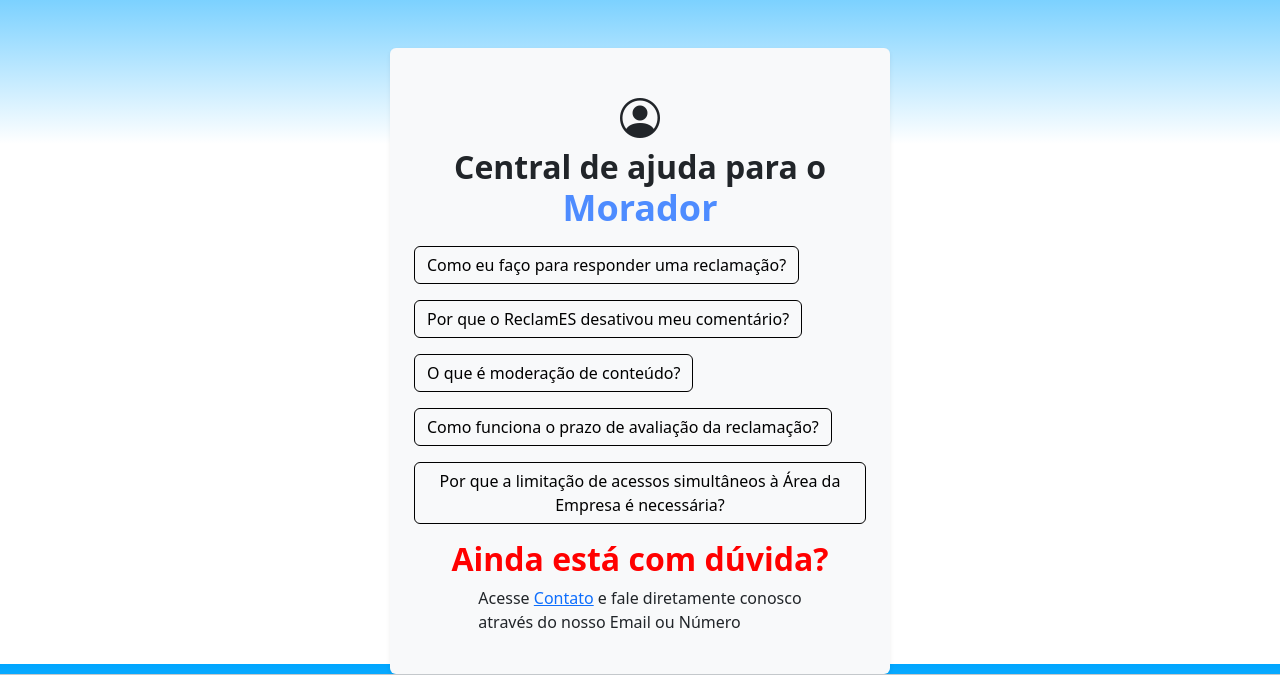
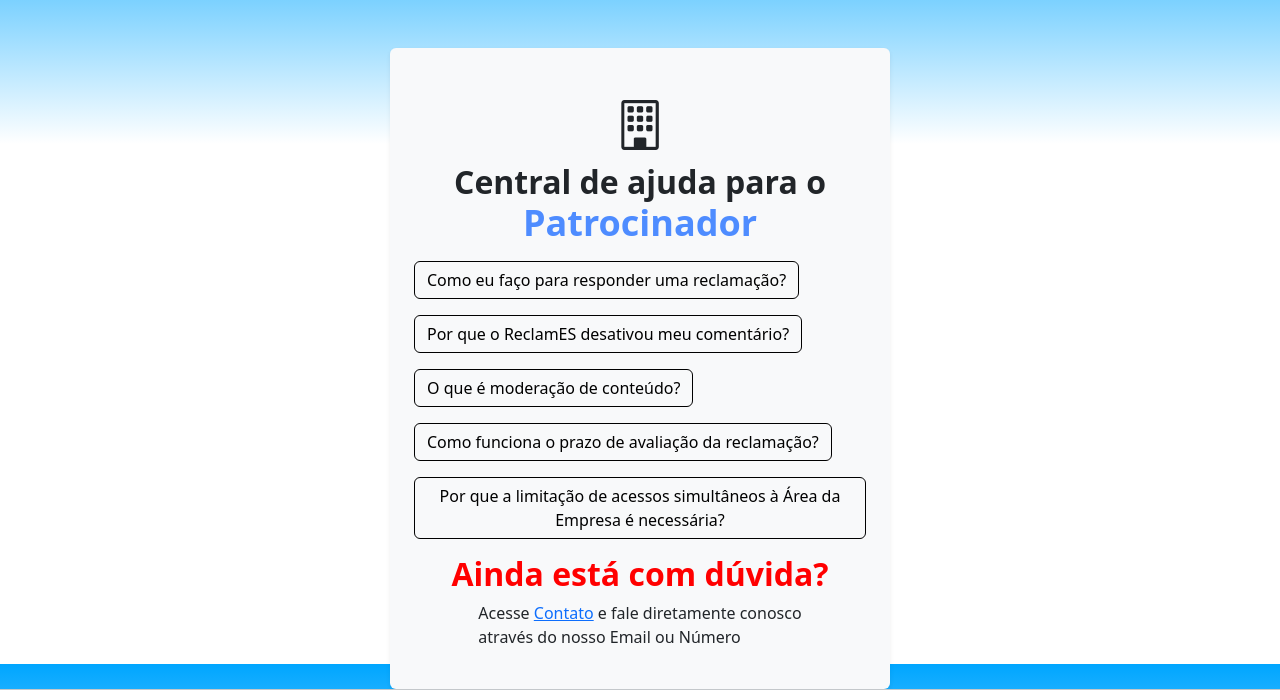
Before and after one commit to ComputerPhilosophe/Reclames, a FastAPI app: page /duvidas_frequentes_patrocinador in a window 1280 px wide. Shown: the part 136-836 px from the top of the page. Run offline with FastAPI, Linux system fonts and the light colour scheme; some libraries are stand-ins or nearby versions.

Commit message:
alterei o duvidas frequentes patrocinador, morador e o duvidas frequentes

```diff
--- a/templates/main/pages/duvidas_frequentes.html
+++ b/templates/main/pages/duvidas_frequentes.html
@@ -11,7 +11,7 @@
     <div class="row d-flex justify-content-center align-items-stretch gap-5 ">
 
         <div class="card col-4 text-center">
-            <i class="bi bi-person-circle mt-3 icon-grande">
+            <i class="bi bi-person-circle mt-3 icon-grande" style="font-size: 50px;">
             </i>
             <h3>Sou <p class="text-center texto-azul">Morador</p>
             </h3>
@@ -20,7 +20,7 @@
         </div>
 
         <div class="card col-4 text-center">
-            <i class="bi bi-building mt-3 icon-grande"></i>
+            <i class="bi bi-building mt-3 icon-grande" style="font-size: 50px;"></i>
 
             <h3>Sou <p class="text-center texto-azul">Patrocinador</p>
             </h3>
--- a/templates/main/pages/duvidas_frequentes_morador.html
+++ b/templates/main/pages/duvidas_frequentes_morador.html
@@ -62,7 +62,7 @@
 <body>
 <div class="custom-container bg-light rounded shadow-sm p-4 mt-5">
     <div class="d-flex justify-content-center">
-        <i class="bi bi-person-circle mt-3 fs-1"></i>
+        <i class="bi bi-person-circle mt-3 fs-1" style="font-size: 50px;"></i>
     </div>
 
     <h2>Central de ajuda para o<p class="text-center texto-azul">Morador</p></h2>
--- a/templates/main/pages/duvidas_frequentes_patrocinador.html
+++ b/templates/main/pages/duvidas_frequentes_patrocinador.html
@@ -62,10 +62,10 @@
 <body>
 <div class="custom-container bg-light rounded shadow-sm p-4 mt-5">
     <div class="d-flex justify-content-center">
-        <i class="bi bi-person-circle mt-3 fs-1"></i>
+        <i class="bi bi-building mt-3 icon-azul" style="font-size: 50px;"></i>
     </div>
 
-    <h2>Central de ajuda para o<p class="text-center texto-azul">Morador</p></h2>
+    <h2>Central de ajuda para o<p class="text-center texto-azul">Patrocinador</p></h2>
 
     <p class="d-inline-flex gap-1">
         <a class="btn btn-outline-white" data-bs-toggle="collapse" href="#collapseExample1" role="button" aria-expanded="false" aria-controls="collapseExample">
```
